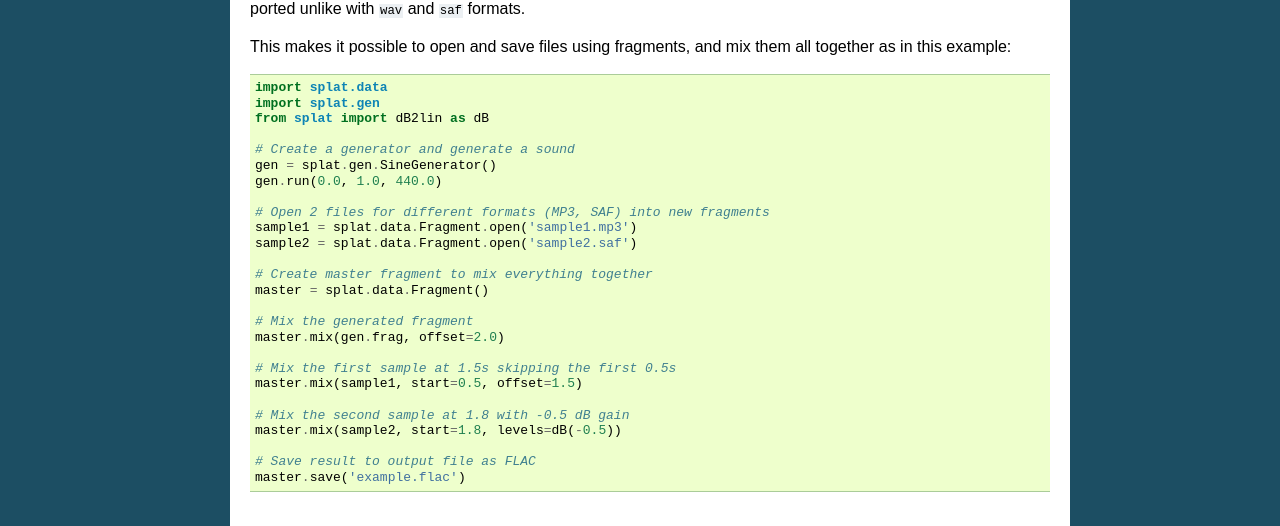
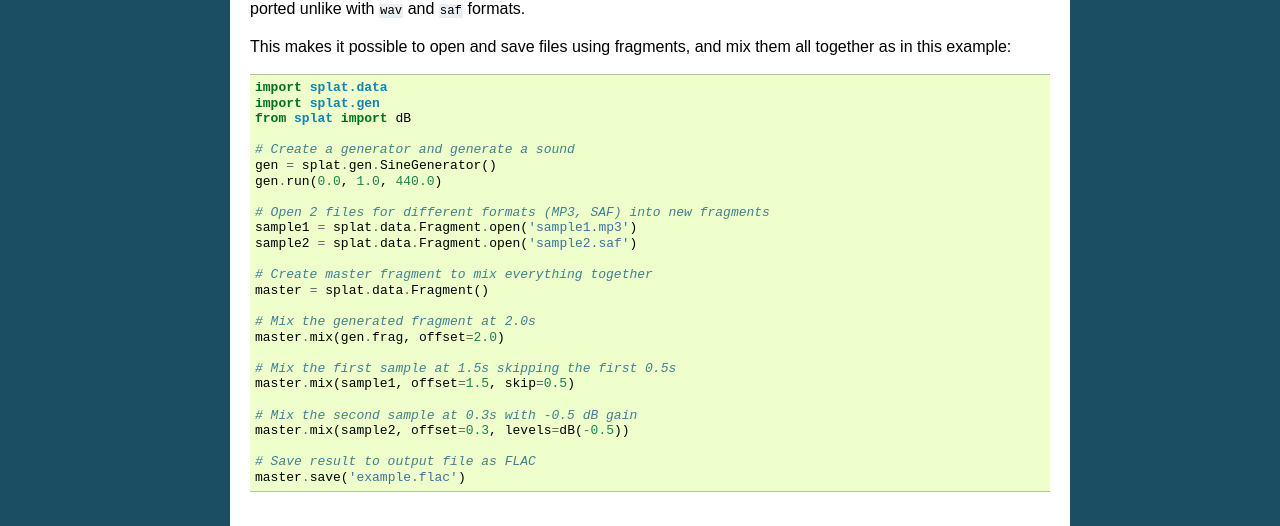
Before and after one commit to verdigris/splat, a Sphinx documentation site: the page built from doc/audio_formats.rst, in a window 1280 px wide. Shown: the part 995-1521 px from the top of the page. Built offline with Sphinx 7.4.7, drawn with Linux system fonts in a browser that asks for light colours; formulas are drawn with MathJax 3.

Commit message:
doc: fix audio_formats example

```diff
--- a/doc/audio_formats.rst
+++ b/doc/audio_formats.rst
@@ -66,7 +66,7 @@ together as in this example::
 
   import splat.data
   import splat.gen
-  from splat import dB2lin as dB
+  from splat import dB
 
   # Create a generator and generate a sound
   gen = splat.gen.SineGenerator()
@@ -79,14 +79,14 @@ together as in this example::
   # Create master fragment to mix everything together
   master = splat.data.Fragment()
 
-  # Mix the generated fragment
+  # Mix the generated fragment at 2.0s
   master.mix(gen.frag, offset=2.0)
 
   # Mix the first sample at 1.5s skipping the first 0.5s
-  master.mix(sample1, start=0.5, offset=1.5)
+  master.mix(sample1, offset=1.5, skip=0.5)
 
-  # Mix the second sample at 1.8 with -0.5 dB gain
-  master.mix(sample2, start=1.8, levels=dB(-0.5))
+  # Mix the second sample at 0.3s with -0.5 dB gain
+  master.mix(sample2, offset=0.3, levels=dB(-0.5))
 
   # Save result to output file as FLAC
   master.save('example.flac')
```
